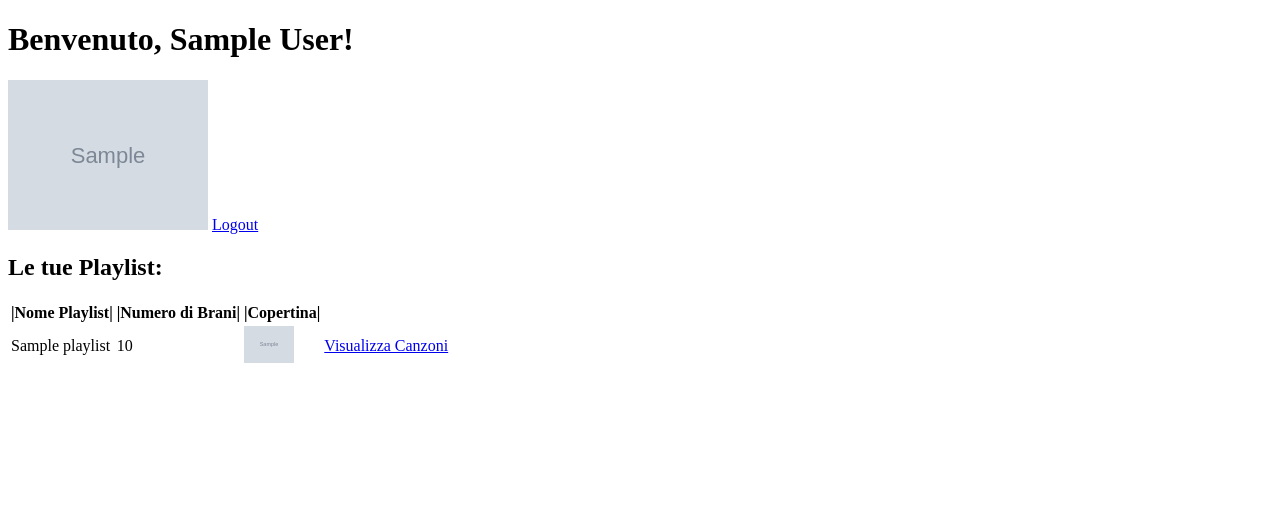
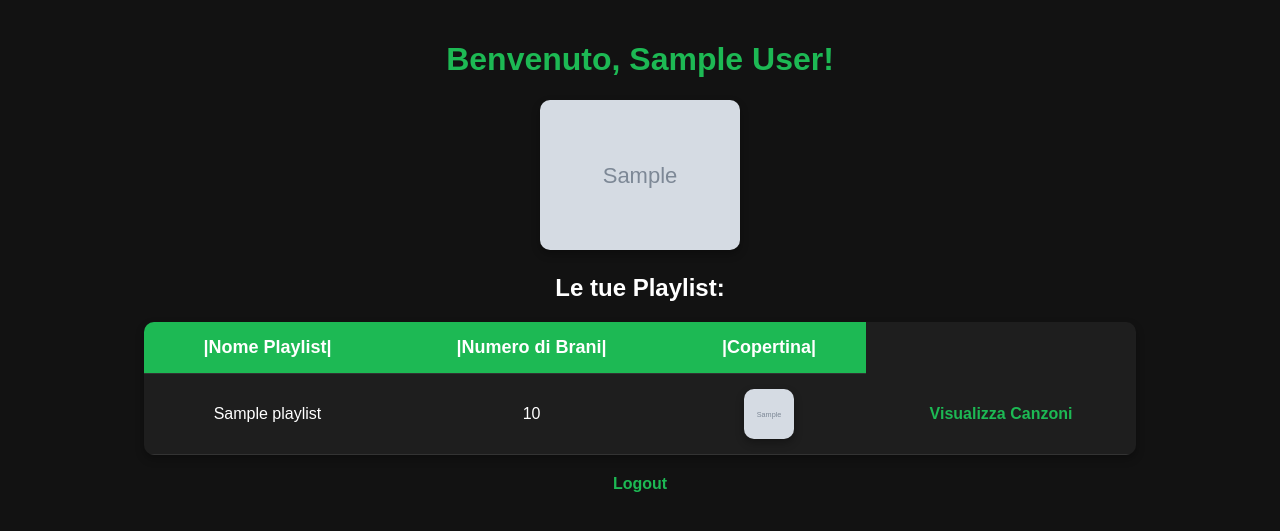
Before and after one commit to dangelo-luca/Spotify, a Flask app: template templates/home.html in a window 1280 px wide. Shown: the top 531 px of the page. Run offline with Flask 3, Linux system fonts and the light colour scheme; the template is opened without the code that fills it: most values are stand-ins (such as "Sample title", 1, 10 or a date in 2020); grey boxes marked "Sample" are stand-in pictures.

Commit message:
sistemato estetica

```diff
--- /dev/null
+++ b/static/home.css
@@ -0,0 +1,71 @@
+body {
+    font-family: 'Arial', sans-serif;
+    background: #121212;
+    color: #ffffff;
+    text-align: center;
+    margin: 0;
+    padding: 20px;
+}
+
+h1 {
+    color: #1DB954;
+}
+
+a {
+    color: #1DB954;
+    text-decoration: none;
+    font-weight: bold;
+    transition: color 0.3s ease-in-out;
+}
+
+a:hover {
+    color: #ffffff;
+}
+
+img {
+    border-radius: 10px;
+    box-shadow: 0 4px 8px rgba(0, 0, 0, 0.3);
+}
+
+table {
+    width: 80%;
+    margin: 20px auto;
+    border-collapse: collapse;
+    background: #1e1e1e;
+    border-radius: 10px;
+    overflow: hidden;
+    box-shadow: 0 4px 8px rgba(0, 0, 0, 0.3);
+}
+
+th, td {
+    padding: 15px;
+    border-bottom: 1px solid #333;
+}
+
+th {
+    background: #1DB954;
+    color: #ffffff;
+    font-size: 18px;
+}
+
+td {
+    font-size: 16px;
+}
+
+td img {
+    width: 50px;
+    height: 50px;
+    object-fit: cover;
+    display: block;
+    margin: 0 auto;
+}
+
+tr:hover {
+    background: #282828;
+    transition: background 0.3s ease-in-out;
+}
+
+p {
+    font-size: 18px;
+    margin-top: 20px;
+}
--- a/templates/home.html
+++ b/templates/home.html
@@ -3,6 +3,7 @@
 <head>
 <meta charset="UTF-8">
 <meta name="viewport" content="width=device-width, initial-scale=1.0">
+<link rel="stylesheet" href="static/home.css">
 </head>
 <body>
 <h1>Benvenuto, {{ user_info['display_name'] }}!</h1>
@@ -10,7 +11,7 @@
 <img src="{{ user_info['images'][0]['url'] }}" width="200">
 {% endif %}
 
-<a href="{{ url_for('logout') }}">Logout</a>
+
 
 
 <h2>Le tue Playlist:</h2>
@@ -45,5 +46,6 @@
 {% else %}
     <p>Non hai playlist disponibili.</p>
 {% endif %}
+<a href="{{ url_for('logout') }}">Logout</a>
 </body>
 </html>
--- a/templates/playlist.html
+++ b/templates/playlist.html
@@ -4,10 +4,11 @@
     <meta charset="UTF-8">
     <meta name="viewport" content="width=device-width, initial-scale=1.0">
     <link rel="stylesheet" href="{{ url_for('static', filename='home.css') }}">
+    <link rel="stylesheet" href="static/playlist.css">
     <title>{{ playlist['name'] }}</title>
 </head>
 <body>
-    <div class="Jumbotron">
+    <div>
         <h1 align="center">Playlist: {{ playlist['name'] }}</h1>
 
         {% if playlist['images'] %}
```
Also changed, not shown: static/playlist.css (added, +99 -0 lines), 1 other file.
